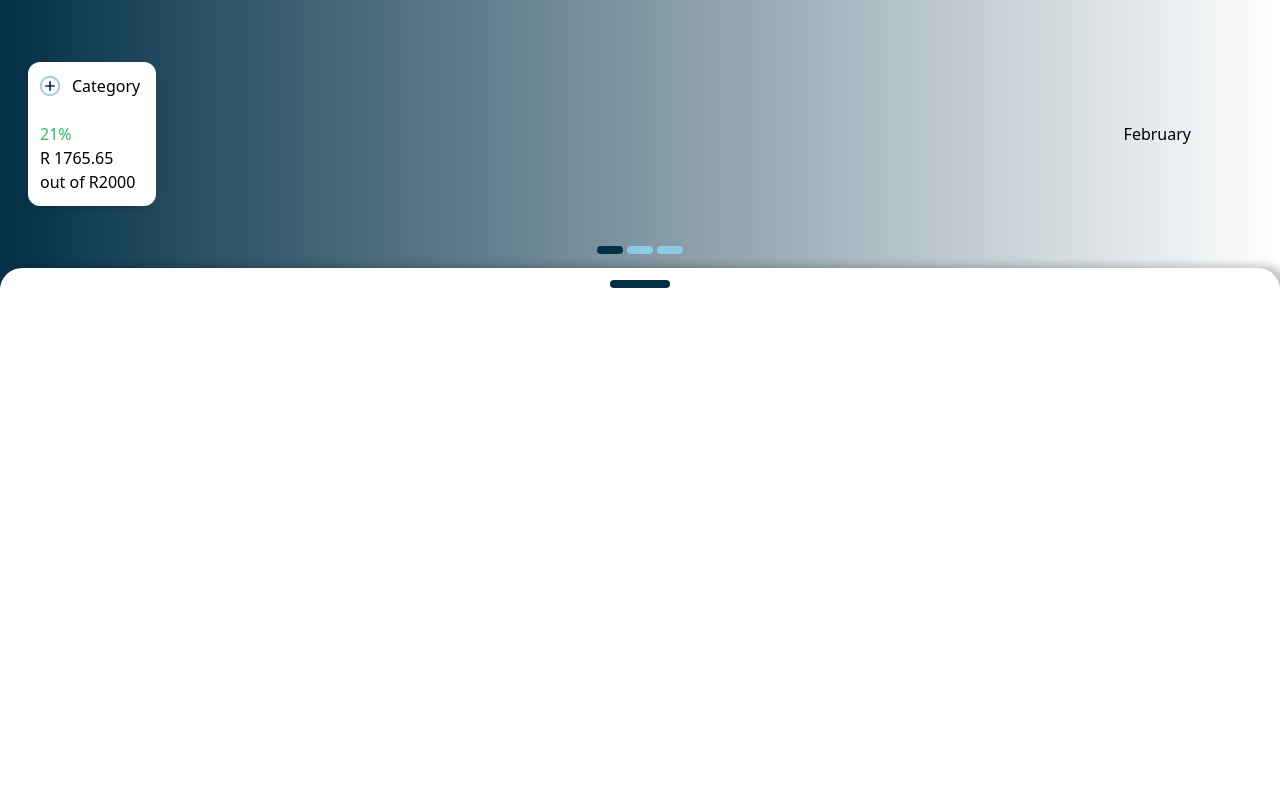
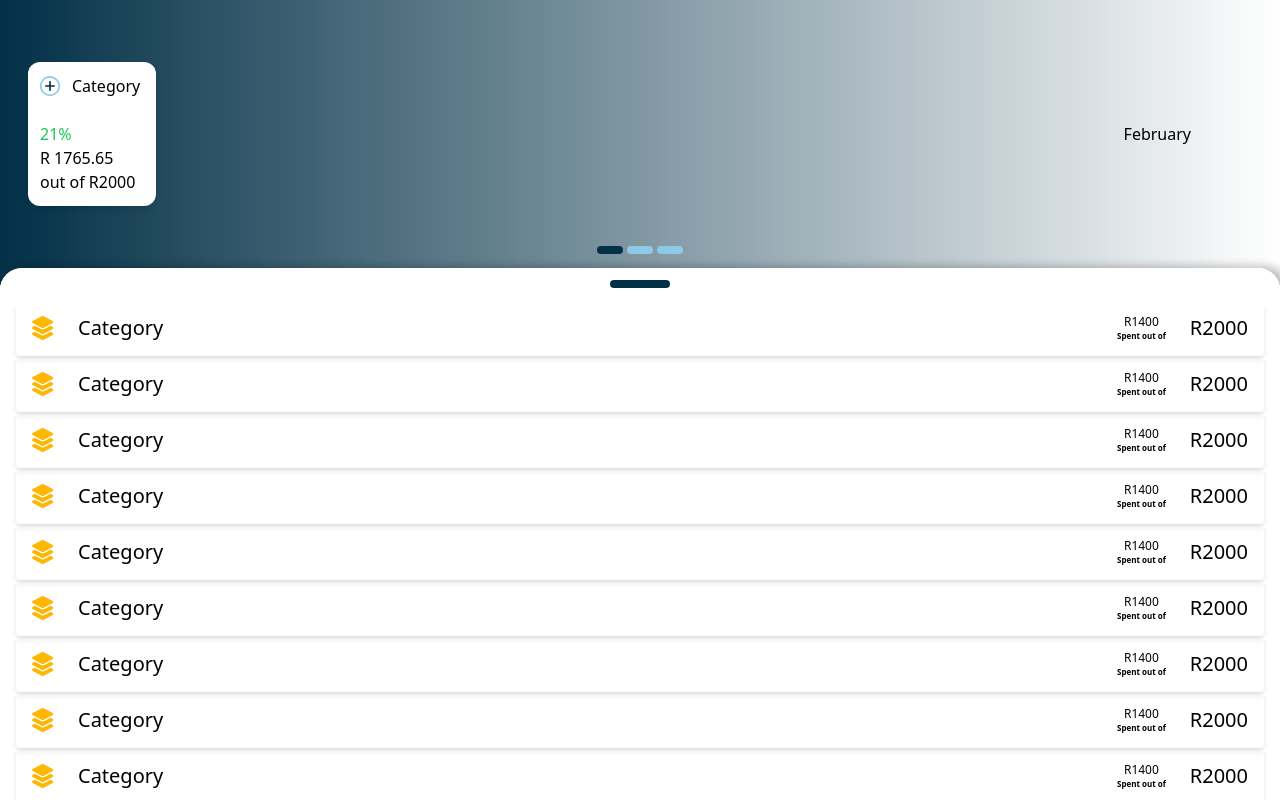
Before and after one commit to sechaba-mache/Budgi.me, a React (Vite) app: page / in a window 1280 px wide. Shown: the top 800 px of the page. Built offline with nearby package versions, Linux system fonts and the light colour scheme.

Commit message:
Add tiles

```diff
--- a/src/App.tsx
+++ b/src/App.tsx
@@ -6,10 +6,9 @@ import 'swiper/css/pagination';
 import Card from './components/card/card'
 import Drawer from './components/drawer/drawer';
 import { useEffect, useRef } from 'react';
+import Tile from './components/tile/tile';
 
 function App() {
-  const pageRef = useRef(null);
-
   return (
     <>
         <Swiper
@@ -22,7 +21,15 @@ function App() {
             <SwiperSlide><Card></Card><span>February</span></SwiperSlide>
         </Swiper>
 
-        <Drawer></Drawer>
+        <Drawer>
+          <Tile></Tile>
+          <Tile></Tile>
+          <Tile></Tile>
+          <Tile></Tile>
+          <Tile></Tile>
+          <Tile></Tile>
+          <Tile></Tile><Tile></Tile><Tile></Tile><Tile></Tile><Tile></Tile><Tile></Tile><Tile></Tile><Tile></Tile><Tile></Tile><Tile></Tile><Tile></Tile><Tile></Tile><Tile></Tile><Tile></Tile><Tile></Tile><Tile></Tile><Tile></Tile><Tile></Tile><Tile></Tile><Tile></Tile>
+        </Drawer>
     </>
   )
 }
--- a/src/components/drawer/drawer.css
+++ b/src/components/drawer/drawer.css
@@ -1,13 +1,15 @@
 
 .drawer {
-    display: grid;
+    display: flex;
+    flex-direction: column;
     width: 100%;
-    height: 100%;
+    height: 95%;
     border-radius: 22px 22px 0 0;
     background-color: white;
     box-shadow: rgba(0, 0, 0, 0.24) 8px -2px 8px;
     position: absolute;
     z-index: 2000;
+    overflow-y: scroll;
 
     transition: all 0.45s;
 }
@@ -27,6 +29,10 @@
     align-items: center;
     width: 100%;
     height: 32px;
+    min-height: 32px;
+    position: sticky;
+    top: 0;
+    background-color: white;
 }
 
 .bar {
--- a/src/components/drawer/drawer.tsx
+++ b/src/components/drawer/drawer.tsx
@@ -1,9 +1,9 @@
-import { useEffect, useRef, useState } from 'react';
+import { JSXElementConstructor, ReactElement, ReactNode, ReactPortal, useEffect, useRef, useState } from 'react';
 import './drawer.css'
 
 type drawerStates = "OPENED" | "CLOSED"
 
-export default function Drawer() {
+export default function Drawer(props: { children: string | number | boolean | ReactElement<any, string | JSXElementConstructor<any>> | Iterable<ReactNode> | ReactPortal | null | undefined; }) {
     const [currentDrawerState, setDrawerState] = useState<drawerStates>("CLOSED")
     const drawerElement = useRef();
 
@@ -34,6 +34,9 @@ export default function Drawer() {
             <div className='gripper' onClick={() => openDrawer()}>
                 <div className='bar'></div>
             </div>
+            <div className='px-4 pb-5'>
+                {props.children}
+            </div>
         </div>
     </>
     )
--- /dev/null
+++ b/src/components/tile/tile.tsx
@@ -0,0 +1,21 @@
+export default function Tile() {
+
+    return (
+    <>
+        <div className="flex h-14 min-h-14 shadow-md justify-between items-center rounded-[4px] px-4">
+            <div className="flex gap-6" >
+                <img src="./src/assets/icons/category-template.svg"/>
+                <span className="text-xl">Category</span>
+            </div>
+            <div className="flex gap-6 text-center items-center">
+                <div className="flex flex-col">
+                    <span className="text-xs">R1400</span>
+                    <span className="text-[8px] font-semibold">Spent out of</span>
+                </div>
+
+                <span className="text-xl">R2000</span>
+            </div>
+        </div>
+    </>
+    )
+}
```
Also changed, not shown: src/assets/icons/category-template.svg (added).
